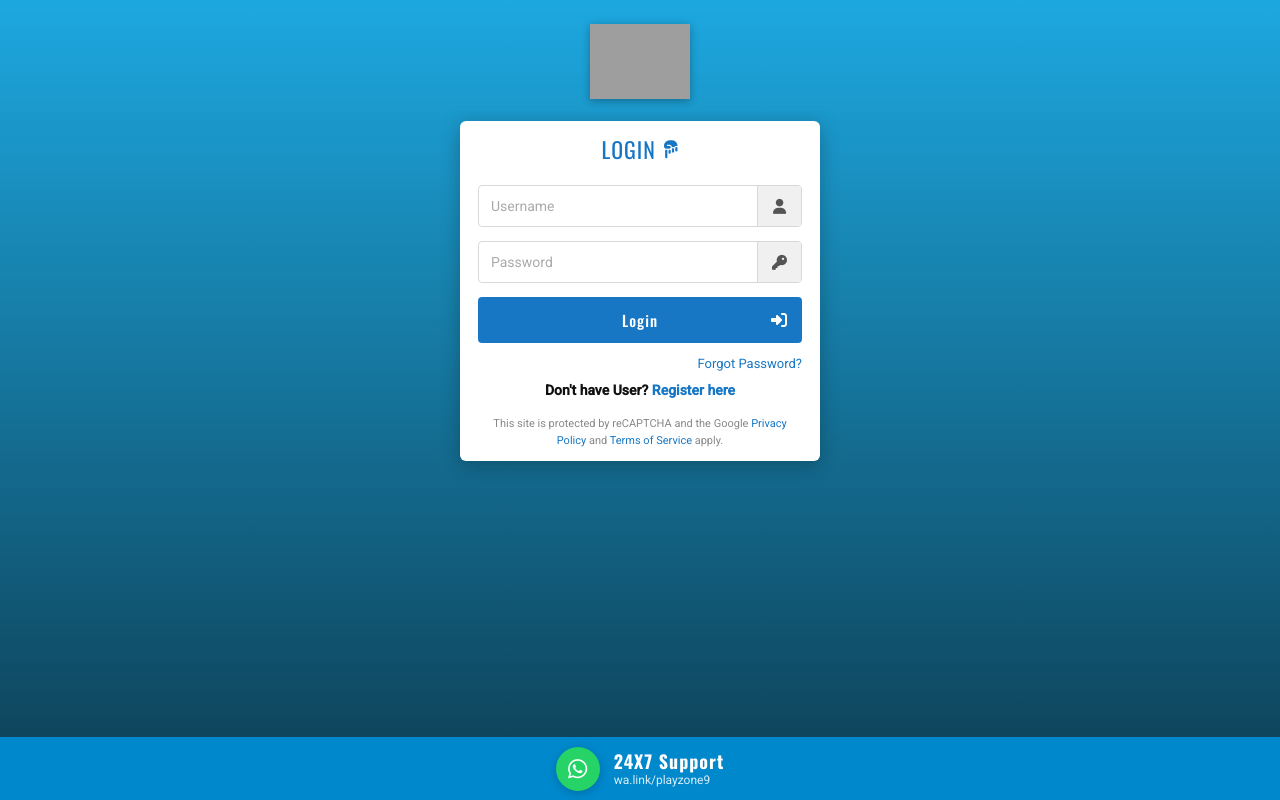
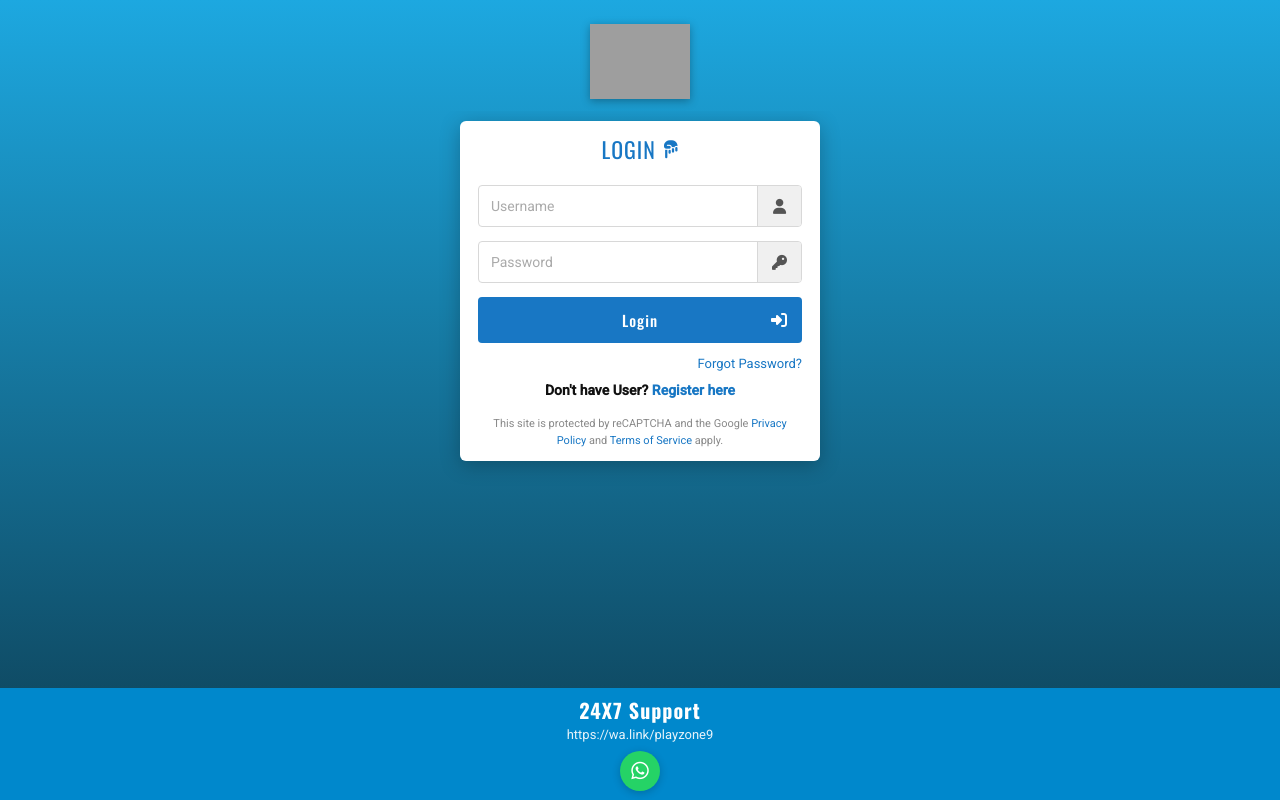
Before and after one commit to shivanshu01-hash/PLAYZONE9-LOGIN-COM, a website: page index.html in a window 1280 px wide. Drawn offline with nearby package versions, Linux system fonts and the light colour scheme; grey boxes are pictures that could not be loaded.

Commit message:
Revert: restore original vertical footer layout

```diff
--- a/index.html
+++ b/index.html
@@ -59,15 +59,13 @@
             </div>
         </main>
         <footer class="footer">
-            <a href="https://wa.link/playzone9" class="footer-inner" target="_blank" rel="noopener noreferrer" aria-label="WhatsApp Support">
-                <span class="social-icon whatsapp">
+            <div class="footer-title">24X7 Support</div>
+            <div class="footer-phone">https://wa.link/playzone9</div>
+            <div class="social-icons">
+                <a href="https://wa.link/playzone9" class="social-icon whatsapp" target="_blank" rel="noopener noreferrer" aria-label="WhatsApp">
                     <i class="fab fa-whatsapp"></i>
-                </span>
-                <div class="footer-text">
-                    <div class="footer-title">24X7 Support</div>
-                    <div class="footer-phone">wa.link/playzone9</div>
-                </div>
-            </a>
+                </a>
+            </div>
         </footer>
     </div>
     <div id="error-modal" class="modal-overlay" style="display:none;" role="dialog" aria-modal="true">
--- a/style.css
+++ b/style.css
@@ -7,13 +7,6 @@ html, body {
     font-family: "Roboto", sans-serif;
     background: linear-gradient(180deg, #1da8e0 0%, #0d3d52 100%);
     background-attachment: fixed;
-}
-
-/* -- Safe area support for modern mobile browsers ------------- */
-@supports (padding-bottom: env(safe-area-inset-bottom)) {
-    .footer {
-        padding-bottom: calc(9px + env(safe-area-inset-bottom)) !important;
-    }
 }
 
 /* -- Page Container ------------------------------------------- */
@@ -150,43 +143,32 @@ html, body {
 .footer {
     flex-shrink: 0;
     background: #0088CC;
-    padding: 10px 20px;
+    padding: 7px 0 9px;
+    text-align: center;
     color: #fff;
 }
 
-.footer-inner {
-    display: flex;
-    justify-content: center;
-    align-items: center;
-    gap: 14px;
-    text-decoration: none;
-    color: #fff;
+.footer-title {
+    font-family: "Oswald", sans-serif;
+    font-size: 20px;
+    font-weight: 700;
+    margin-bottom: 2px;
+    letter-spacing: 1px;
 }
 
-.footer-text { text-align: left; }
-
-.footer-title {
-    font-family: "Oswald", sans-serif;
-    font-size: 18px;
-    font-weight: 700;
-    letter-spacing: 1px;
-    line-height: 1.2;
-}
-
-.footer-phone { font-size: 12px; color: rgba(255,255,255,0.85); }
+.footer-phone { font-size: 13px; color: rgba(255,255,255,0.9); margin-bottom: 9px; }
 
 .social-icons { display: flex; justify-content: center; gap: 12px; }
 .social-icon {
     display: inline-flex;
     justify-content: center;
     align-items: center;
-    width: 44px; height: 44px;
+    width: 40px; height: 40px;
     border-radius: 50%;
     color: white;
-    font-size: 22px;
+    font-size: 20px;
     text-decoration: none;
     transition: transform 0.2s;
-    flex-shrink: 0;
 }
 .social-icon:hover { transform: scale(1.1); }
 .whatsapp { background: #25D366; box-shadow: 0 2px 8px rgba(0,0,0,0.2); }
```
